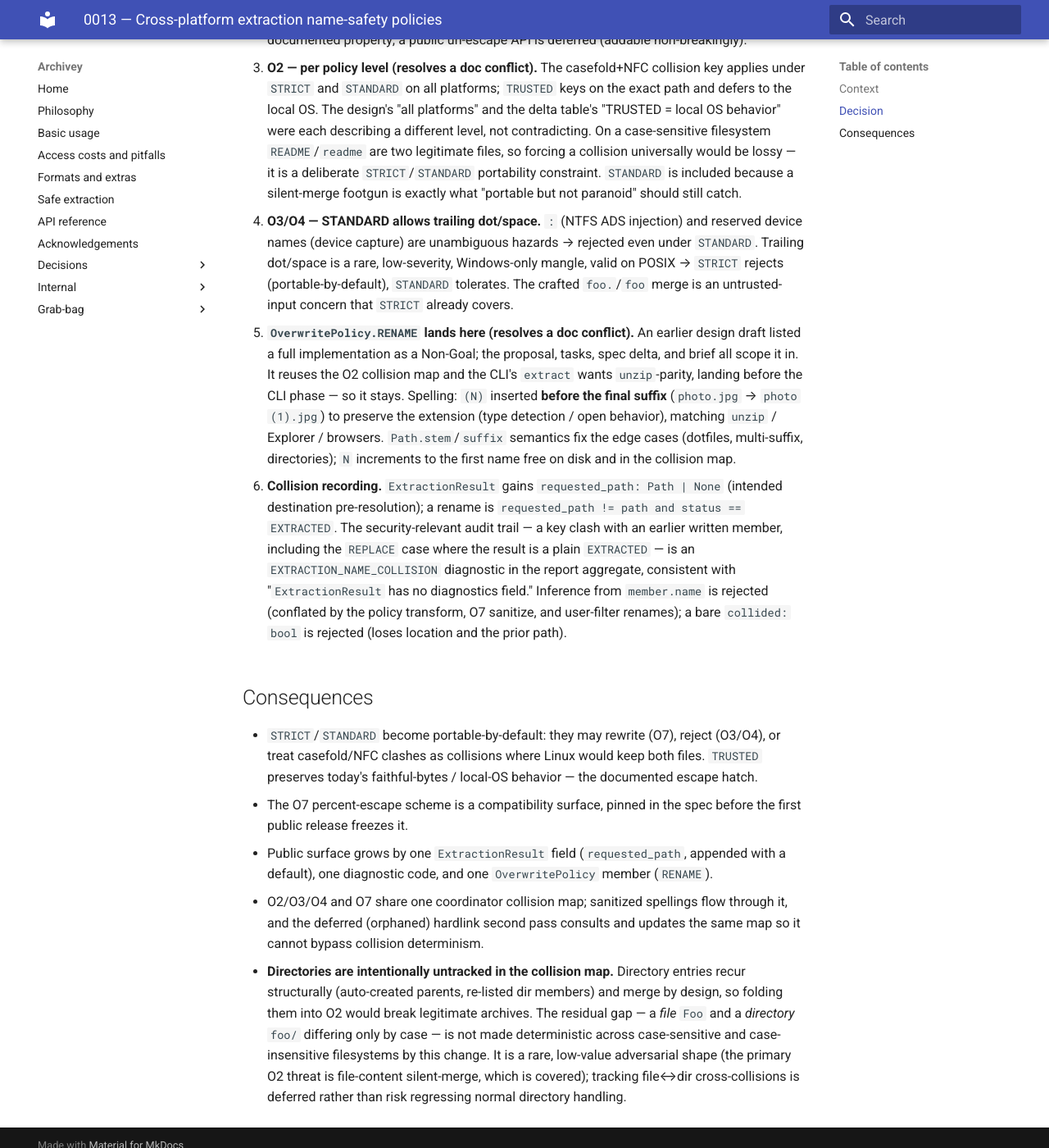
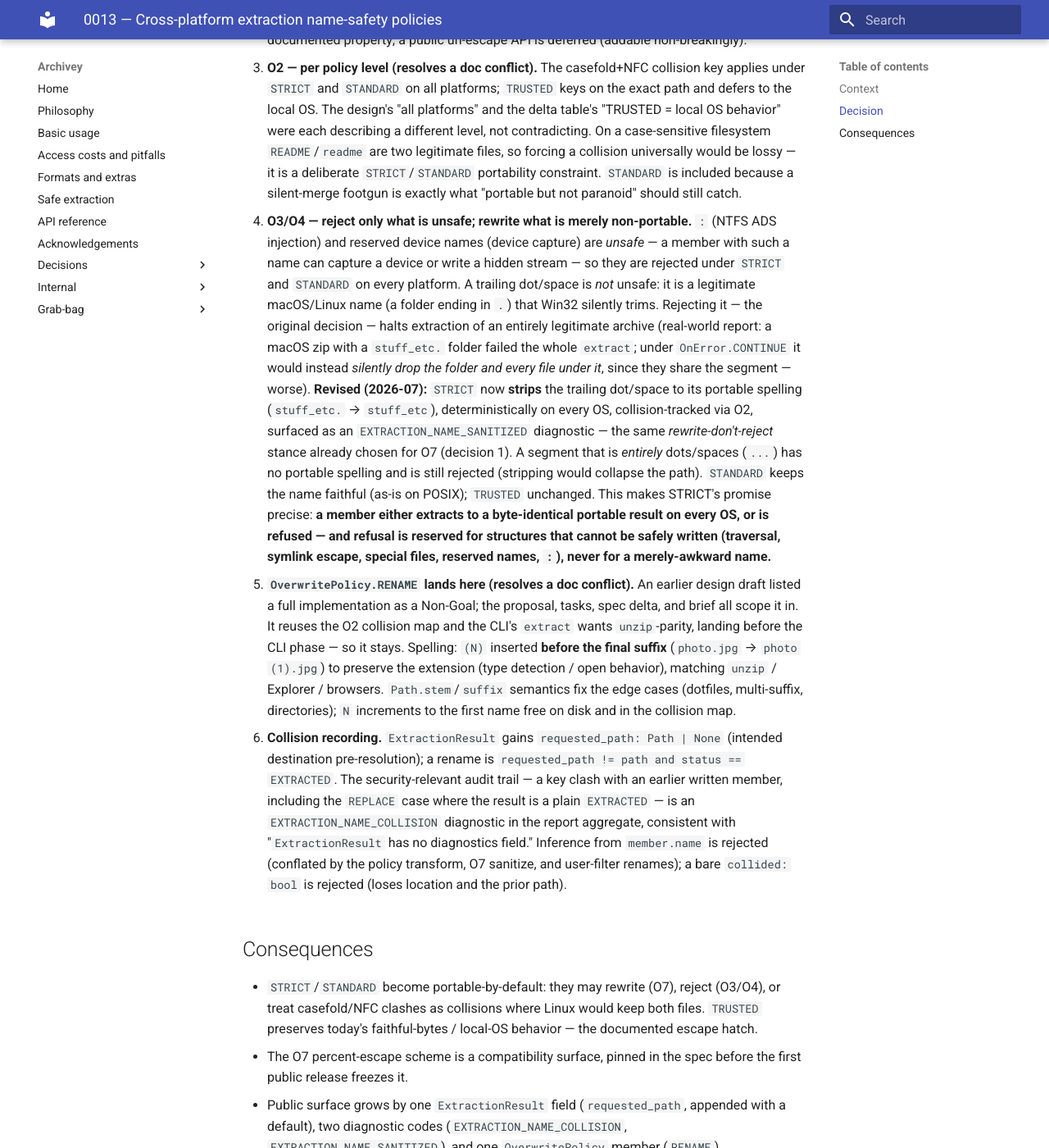
Before and after one commit to davitf/archivey-2, an MkDocs documentation site: the page built from docs/decisions/0013-cross-platform-name-safety-policies.md, in a window 1280 px wide and 1400 px high, scrolled down 1106 px. Shown: the whole window at 82% size. Built offline with MkDocs 1.6.1 and Material for MkDocs 9.7.7, drawn with Linux system fonts in a browser that asks for light colours.

Commit message:
Relax STRICT trailing dot/space: strip to portable spelling, don't reject
A legitimate macOS zip (a folder named `stuff_etc.`) failed the whole
`extract` under STRICT because the O3 rule rejected any trailing dot/space.
Rejecting a merely-non-portable-but-safe name is the wrong tool — and under
OnError.CONTINUE it would silently drop the folder and every file under it,
since they share the segment.

Revised O3 stance (consistent with the O7 "sanitize, don't reject" decision):
STRICT now strips a trailing dot/space from each path segment to its portable
spelling (`stuff_etc.` -> `stuff_etc`), deterministically on every OS,
collision-tracked via O2, and surfaced through a new EXTRACTION_NAME_SANITIZED
diagnostic (also fired for the O7 byte-escape rewrite, so name rewrites are no
longer silent). A segment that is entirely dots/spaces (`...`) has no portable
spelling and is still rejected. STANDARD/TRUSTED keep the name faithful.
Reserved device names and `:` stay rejected under STRICT+STANDARD (genuinely
unsafe: device capture / NTFS ADS).

This sharpens STRICT's promise: a member extracts to a byte-identical portable
result on every OS, or is refused — and refusal is reserved for structures that
cannot be safely written, never for a merely-awkward name.

- filters.py: strip trailing dot/space under STRICT; reject only all-dots segments
- diagnostics.py: add EXTRACTION_NAME_SANITIZED + NameSanitizedContext
- extraction.py: emit the sanitize diagnostic when apply_name_policy rewrites a name
- tests: strip (not reject) for foo./bar ; dir-tree-stays-connected; all-dots rejected
- docs: ADR 0013, threat-model O3, and the in-flight change delta/design/tasks

All three dependency legs and both type-checkers pass.

Co-Authored-By: Claude Opus 4.8 <noreply@anthropic.com>
Claude-Session: https://claude.ai/code/session_013TNFcbSxLV7qTBmMoP1WC9

```diff
--- a/docs/decisions/0013-cross-platform-name-safety-policies.md
+++ b/docs/decisions/0013-cross-platform-name-safety-policies.md
@@ -46,11 +46,24 @@ conflicts rather than open space.
    constraint. `STANDARD` is included because a silent-merge footgun is exactly what
    "portable but not paranoid" should still catch.
 
-4. **O3/O4 — STANDARD allows trailing dot/space.** `:` (NTFS ADS injection) and reserved
-   device names (device capture) are unambiguous hazards → rejected even under `STANDARD`.
-   Trailing dot/space is a rare, low-severity, Windows-only mangle, valid on POSIX → `STRICT`
-   rejects (portable-by-default), `STANDARD` tolerates. The crafted `foo.`/`foo` merge is an
-   untrusted-input concern that `STRICT` already covers.
+4. **O3/O4 — reject only what is unsafe; rewrite what is merely non-portable.**
+   `:` (NTFS ADS injection) and reserved device names (device capture) are *unsafe* — a
+   member with such a name can capture a device or write a hidden stream — so they are
+   rejected under `STRICT` and `STANDARD` on every platform. A trailing dot/space is *not*
+   unsafe: it is a legitimate macOS/Linux name (a folder ending in `.`) that Win32 silently
+   trims. Rejecting it — the original decision — halts extraction of an entirely legitimate
+   archive (real-world report: a macOS zip with a `stuff_etc.` folder failed the whole
+   `extract`; under `OnError.CONTINUE` it would instead *silently drop the folder and every
+   file under it*, since they share the segment — worse). **Revised (2026-07):** `STRICT`
+   now **strips** the trailing dot/space to its portable spelling (`stuff_etc.` →
+   `stuff_etc`), deterministically on every OS, collision-tracked via O2, surfaced as an
+   `EXTRACTION_NAME_SANITIZED` diagnostic — the same *rewrite-don't-reject* stance already
+   chosen for O7 (decision 1). A segment that is *entirely* dots/spaces (`...`) has no
+   portable spelling and is still rejected (stripping would collapse the path). `STANDARD`
+   keeps the name faithful (as-is on POSIX); `TRUSTED` unchanged. This makes STRICT's promise
+   precise: **a member either extracts to a byte-identical portable result on every OS, or is
+   refused — and refusal is reserved for structures that cannot be safely written (traversal,
+   symlink escape, special files, reserved names, `:`), never for a merely-awkward name.**
 
 5. **`OverwritePolicy.RENAME` lands here (resolves a doc conflict).** An earlier design draft
    listed a full implementation as a Non-Goal; the proposal, tasks, spec delta, and brief all
@@ -78,7 +91,8 @@ conflicts rather than open space.
 - The O7 percent-escape scheme is a compatibility surface, pinned in the spec before the
   first public release freezes it.
 - Public surface grows by one `ExtractionResult` field (`requested_path`, appended with a
-  default), one diagnostic code, and one `OverwritePolicy` member (`RENAME`).
+  default), two diagnostic codes (`EXTRACTION_NAME_COLLISION`, `EXTRACTION_NAME_SANITIZED`),
+  and one `OverwritePolicy` member (`RENAME`).
 - O2/O3/O4 and O7 share one coordinator collision map; sanitized spellings flow through it,
   and the deferred (orphaned) hardlink second pass consults and updates the same map so it
   cannot bypass collision determinism.
--- a/src/archivey/__init__.py
+++ b/src/archivey/__init__.py
@@ -54,6 +54,7 @@ from archivey.diagnostics import (
     NameCollisionContext,
     NameEncodingContext,
     NameNormalizationContext,
+    NameSanitizedContext,
     ScanRaceContext,
     SeekIndexContext,
     StreamRewindContext,
@@ -170,6 +171,7 @@ __all__ = [
     "FormatConflictContext",
     "MemberTimestampContext",
     "NameCollisionContext",
+    "NameSanitizedContext",
     "NameEncodingContext",
     "NameNormalizationContext",
     "ScanRaceContext",
```
Also changed, not shown: docs/internal/threat-model.md (+8 -5 lines), openspec/changes/cross-platform-name-safety/design.md (+14 -8 lines), openspec/changes/cross-platform-name-safety/specs/safe-extraction/spec.md (+13 -8 lines), openspec/changes/cross-platform-name-safety/tasks.md (+8 -6 lines), 4 other files.
